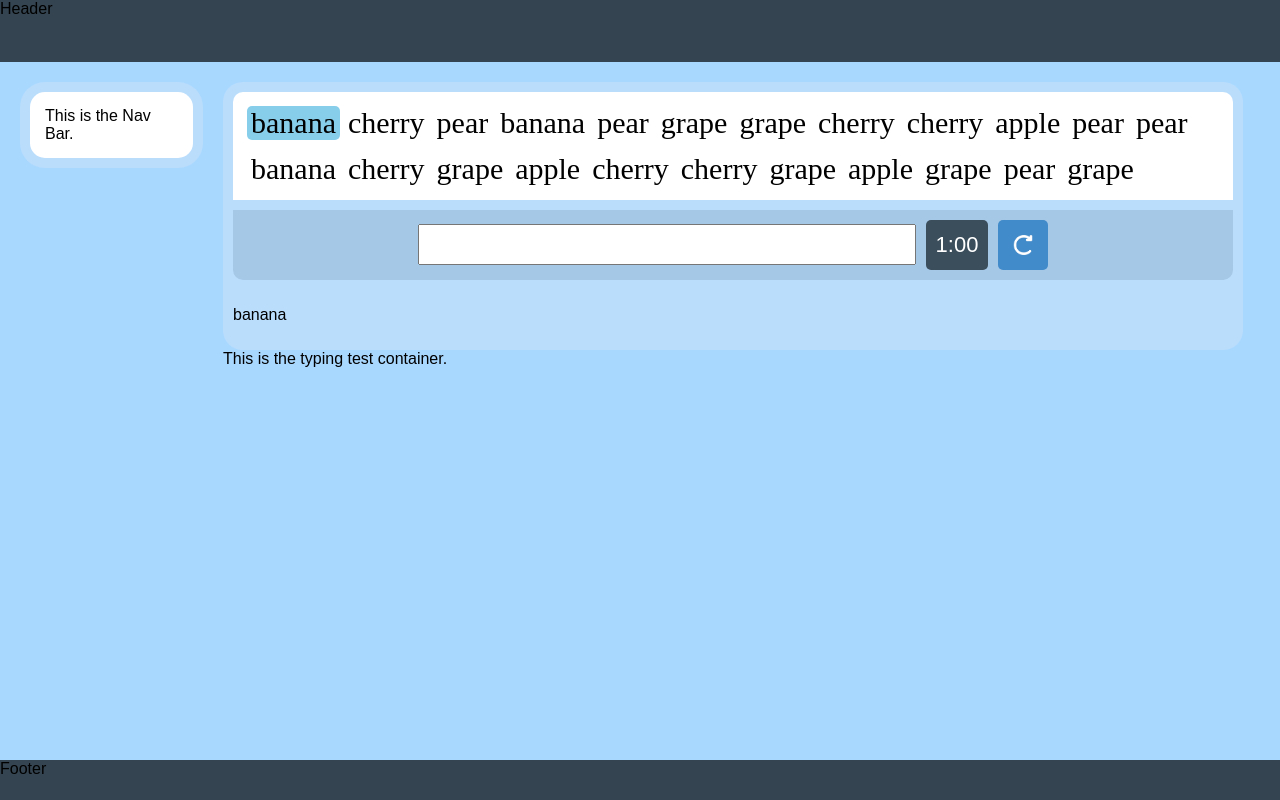
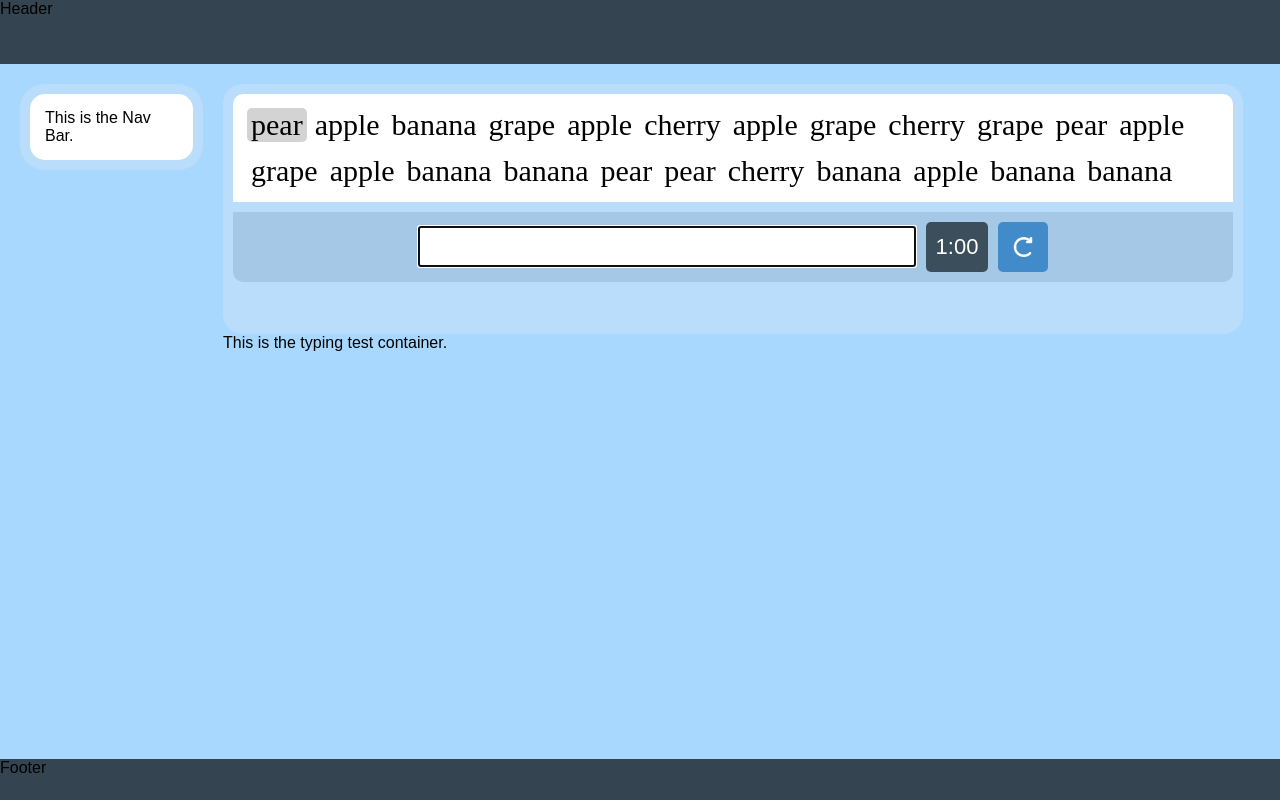
Before and after one commit to imel0n/typing-test, a Vue app: page / in a window 1280 px wide. Built offline with nearby package versions, Linux system fonts and the light colour scheme.

Commit message:
feature: persistent correct/wrong word indication

```diff
--- a/src/components/TypingTest.vue
+++ b/src/components/TypingTest.vue
@@ -1,11 +1,14 @@
 <script setup>
-import { ref } from "vue";
+import { ref, onMounted, useTemplateRef } from "vue";
 import restartIcon from "@/assets/restartIcon.png";
 import { wordLists } from "@/assets/wordLists.js";
 
 // #region displayLogic
 var wordList = wordLists.englishEasy;
 var generationSize = 300;
+const generatedWords = ref([]);
+var currentWordIdx = 0;
+const currentWord = ref(null);
 
 function generateWords() {
   const res = [];
@@ -15,45 +18,47 @@ function generateWords() {
     res.push(wordList[idx]);
   }
 
-  return res;
-}
-
-const generatedWords = ref(generateWords());
-var currentWordIdx = 0;
-var currentWord = ref(generatedWords.value[0]);
-
-function advanceCurrentWord() {
-  if (currentWordIdx < generationSize) currentWordIdx++;
-  currentWord.value = generatedWords.value[currentWordIdx];
-}
-
-function isCurrentWord(word) {
-  return word === currentWord;
+  generatedWords.value = res;
+  currentWordIdx = 0;
+  currentWord.value = res[0];
 }
 // #endregion
 
 // #region inputLogic
 var inputContent = ref("");
 const typingInput = ref(null);
+const typingOutputResults = ref([]);
+const currentlyCorrect = ref(true);
 
 function clearInput() {
   inputContent.value = "";
 }
 
-function handleKeyDown(event) {
-  if (/^[a-zA-Z]$/.test(event.key)) {
+function handleKeyUp(event) {
+  if (timer == null && /^[a-zA-Z]$/.test(event.key)) {
     startCountdown();
+  }
+
+  currentlyCorrect.value = currentWord.value.startsWith(inputContent.value);
+}
+
+function handleSpace() {
+  if (inputContent.value != "") {
+    advanceCurrentWord();
+    clearInput();
   }
 }
 
-function handleSpace() {
-  if (inputContent.value != "") advanceCurrentWord();
-  clearInput();
+function advanceCurrentWord() {
+  currentlyCorrect.value = inputContent.value === currentWord.value;
+  typingOutputResults.value.push(currentlyCorrect.value);
+  currentlyCorrect.value = true;
+
+  if (currentWordIdx < generationSize) {
+    currentWordIdx++;
+    currentWord.value = generatedWords.value[currentWordIdx];
+  }
 }
-// #endregion
-
-// #region matchWordLogic
-
 // #endregion
 
 // #region timerLogic
@@ -91,8 +96,13 @@ function startCountdown() {
 function handleNewTest() {
   clearInput();
   resetCountdown();
+  generateWords();
   typingInput.value.focus();
 }
+
+onMounted(() => {
+  handleNewTest();
+});
 </script>
 
 <template>
@@ -101,7 +111,17 @@ function handleNewTest() {
       <div
         v-for="(word, index) in generatedWords"
         :key="index"
-        :class="['word-wrapper', { 'is-active': index === currentWordIdx }]"
+        :class="[
+          'word-wrapper',
+          {
+            'is-active': index === currentWordIdx,
+            'is-incorrect': index === currentWordIdx && !currentlyCorrect,
+            'was-correct':
+              index < currentWordIdx && typingOutputResults[index] == true,
+            'was-incorrect':
+              index < currentWordIdx && typingOutputResults[index] == false,
+          },
+        ]"
       >
         {{ word }}
       </div>
@@ -112,7 +132,7 @@ function handleNewTest() {
         class="typing-input"
         v-model="inputContent"
         ref="typingInput"
-        @keydown="handleKeyDown"
+        @keyup="handleKeyUp"
         @keydown.space.prevent="handleSpace"
       />
       <div class="timer">{{ formatTime(timeLeft) }}</div>
@@ -120,7 +140,7 @@ function handleNewTest() {
         <img class="button-img" :src="restartIcon" />
       </button>
     </div>
-    <p>{{ currentWord }}</p>
+    <p>{{ inputContent }}</p>
   </div>
 </template>
 
@@ -159,7 +179,19 @@ function handleNewTest() {
 }
 
 .word-wrapper.is-active {
-  background: skyblue;
+  background: lightgrey;
+}
+
+.word-wrapper.is-incorrect {
+  background: red;
+}
+
+.word-wrapper.was-correct {
+  color: green;
+}
+
+.word-wrapper.was-incorrect {
+  color: red;
 }
 
 .input-container {
```
